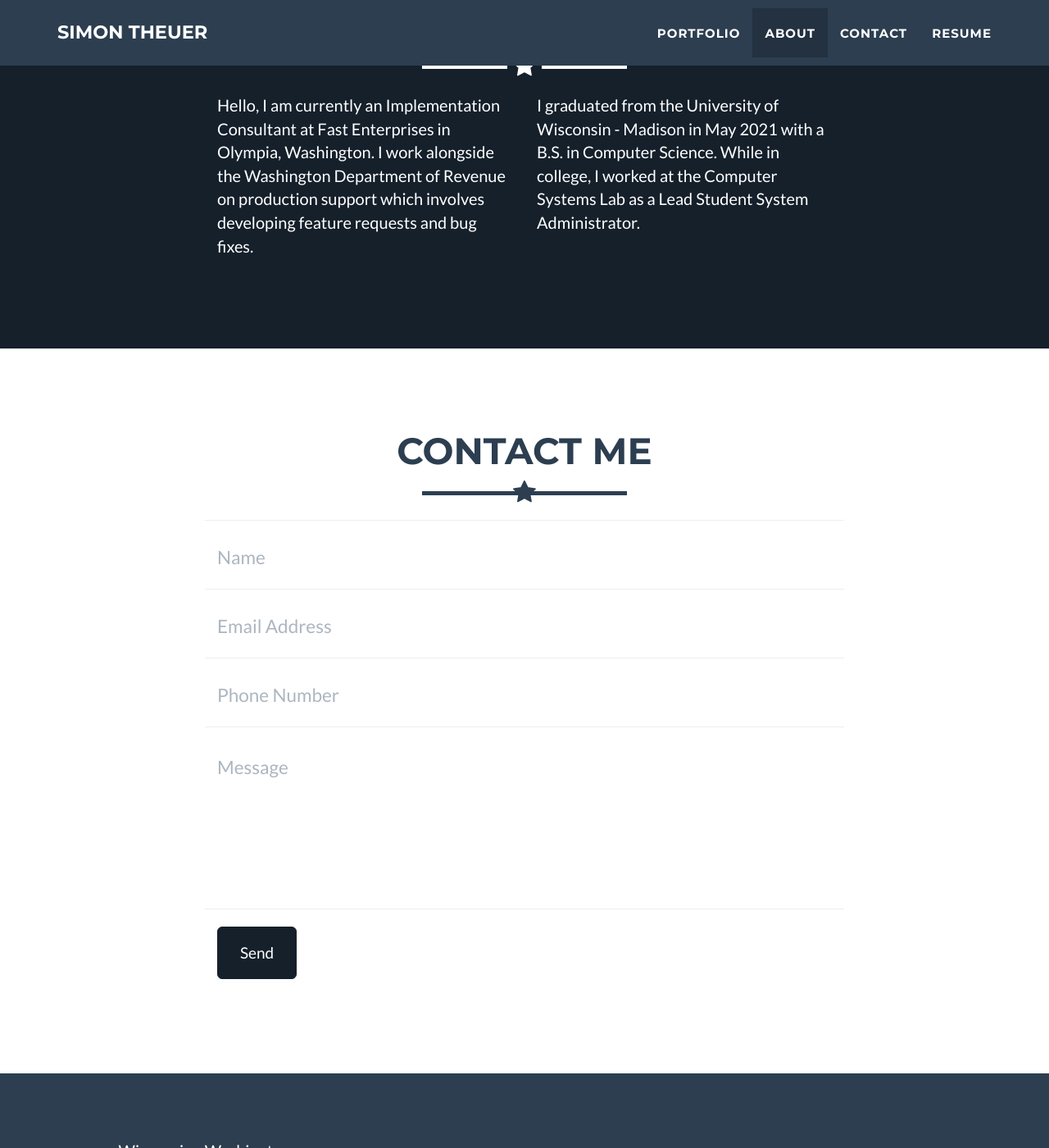
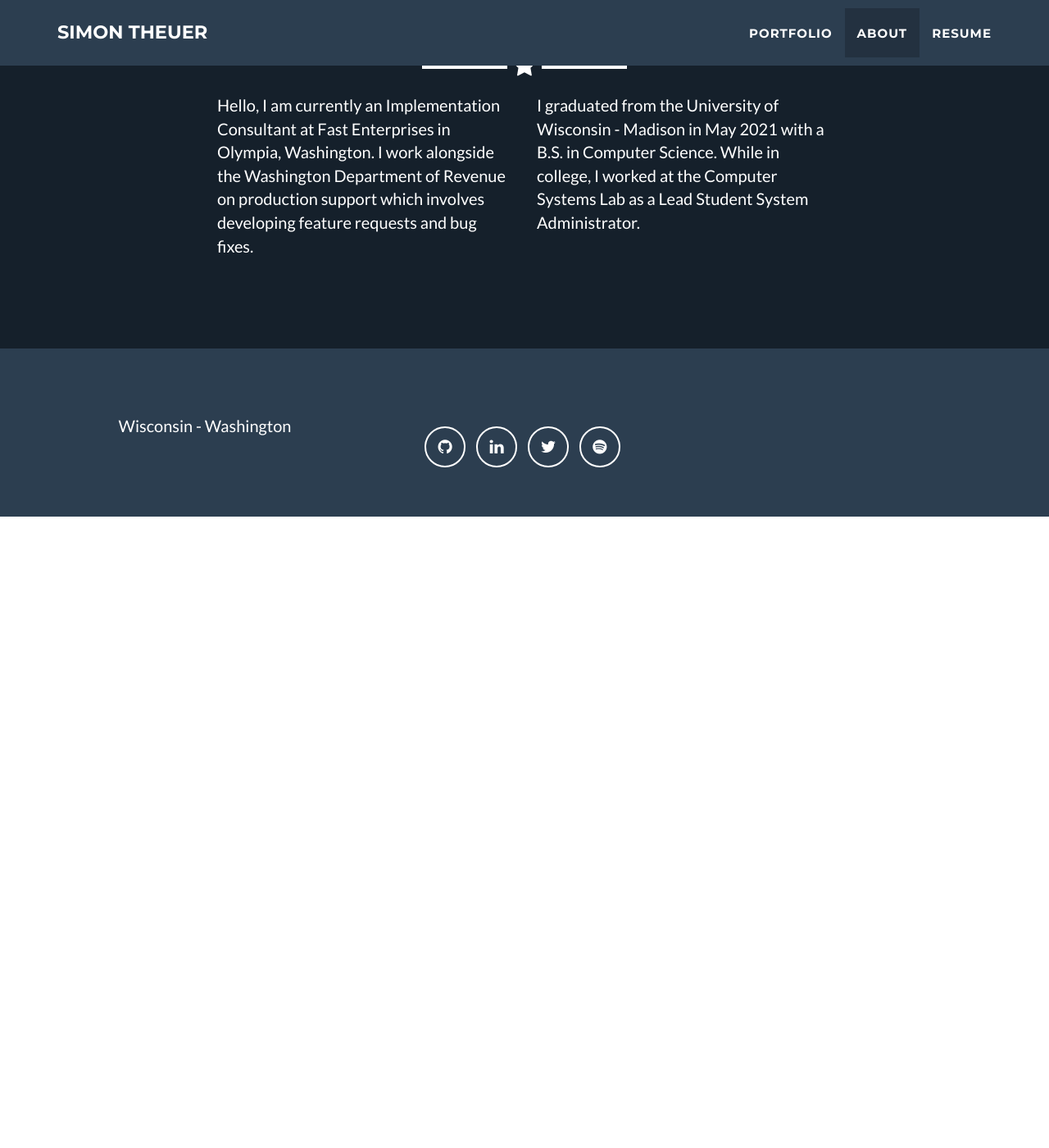
Before and after one commit to SimonT321/SimonT321.github.io, a Jekyll site: the page built from _posts/2014-07-18-project-1.markdown, in a window 1280 px wide and 1400 px high, scrolled down 1999 px. Shown: the whole window at 82% size. Built offline with Jekyll 4.4.1, drawn with Linux system fonts in a browser that asks for light colours; our own code applies the rules of GitHub Pages for plain Markdown files; after the commit the page ends 2629 px from its top, so only the background shows below that.

Commit message:
remove contact me from nav and header

```diff
--- a/_includes/nav.html
+++ b/_includes/nav.html
@@ -25,9 +25,6 @@
                         <a href="#about">About</a>
                     </li>
                     <li class="page-scroll">
-                        <a href="#contact">Contact</a>
-                    </li>
-                    <li class="page-scroll">
                         <a
                           target="_blank"
                           class="align-middle link-primary mr-2 mr-lg-0 ml-lg-2"
--- a/_layouts/default.html
+++ b/_layouts/default.html
@@ -7,14 +7,6 @@
     {% include portfolio_grid.html %}
     {% include about.html %}
 
-    {% if site.contact == "static" %}
-    {% include contact_static.html %}
-    {% elsif site.contact == "disqus" %}
-    {% include contact_disqus.html %}
-    {% else %}
-    {% include contact.html %}
-    {% endif %}
-
     {% include footer.html %}
     {% include modals.html %}
     {% include js.html %}
```
